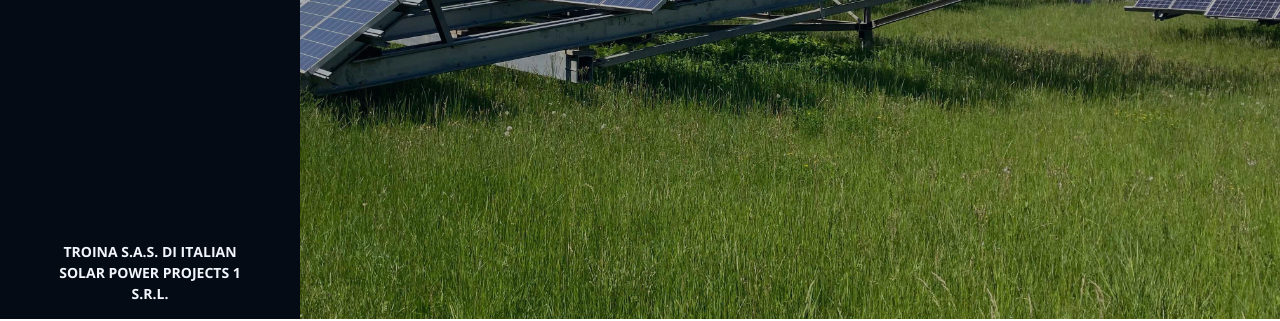
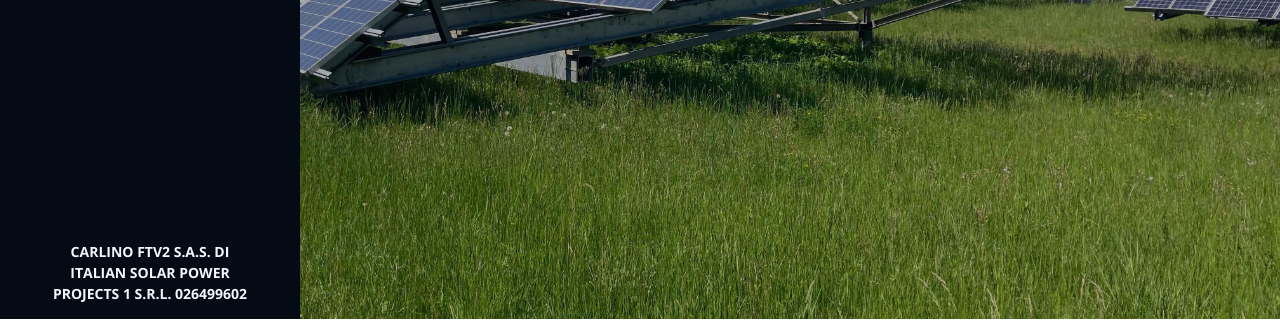
Before and after one commit to nicolaGenovese/carlinonuovo2, a plain HTML site: page index.html in a window 1280 px wide. Shown: the part 481-802 px from the top of the page. Drawn offline with nearby package versions, Linux system fonts and the light colour scheme.

Commit message:
revisione

```diff
--- a/assets/css/style.css
+++ b/assets/css/style.css
@@ -245,6 +245,7 @@ h6 {
     url("../img/carlino.jpg") top center,
     linear-gradient(89deg, rgba(15, 22, 38, 0.7) 0%, rgba(0, 0, 0, 0) 100%);
   background-size: cover;
+  text-align: center;
 }
 
 #hero:before {
@@ -283,7 +284,7 @@ h6 {
   color: #fff;
   padding-bottom: 4px;
   letter-spacing: 1px;
-  border-bottom: 3px solid #149ddd;
+  /* border-bottom: 3px solid #149ddd; */
 }
 
 @media (min-width: 1024px) {
--- a/index.html
+++ b/index.html
@@ -129,9 +129,8 @@
   <footer id="footer">
     <div class="container">
       <div class="copyright">
-        <strong><span>TROINA S.A.S.
-          DI ITALIAN SOLAR POWER
-          PROJECTS 1 S.R.L.</span></strong>
+        <strong><span>CARLINO FTV2 S.A.S.
+          DI ITALIAN SOLAR POWER PROJECTS 1 S.R.L. 026499602</span></strong>
       </div>
 
     </div>
```
Also changed, not shown: assets/js/main.js (line endings or trailing spaces).
